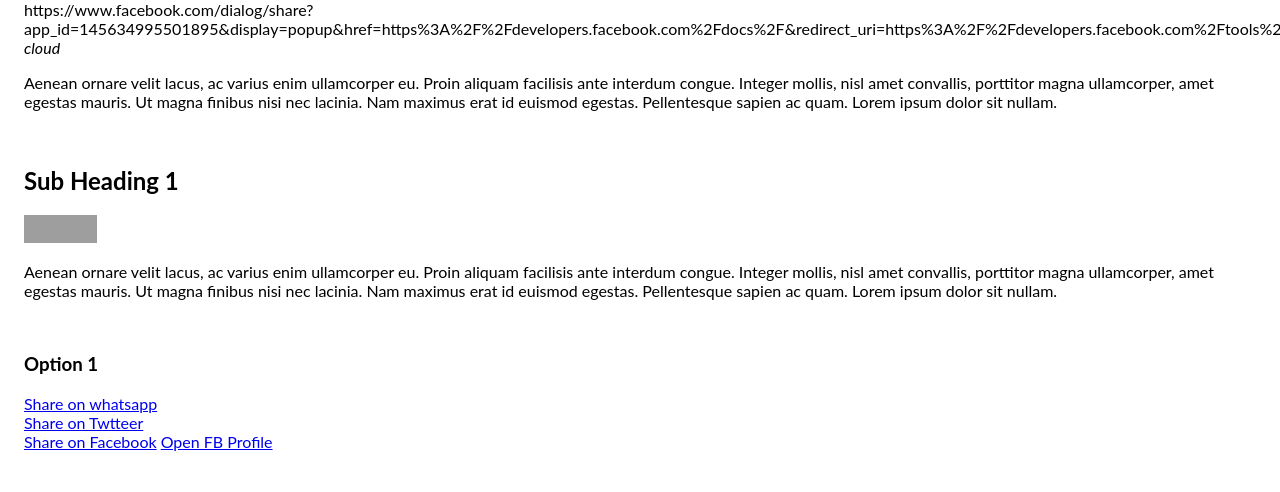
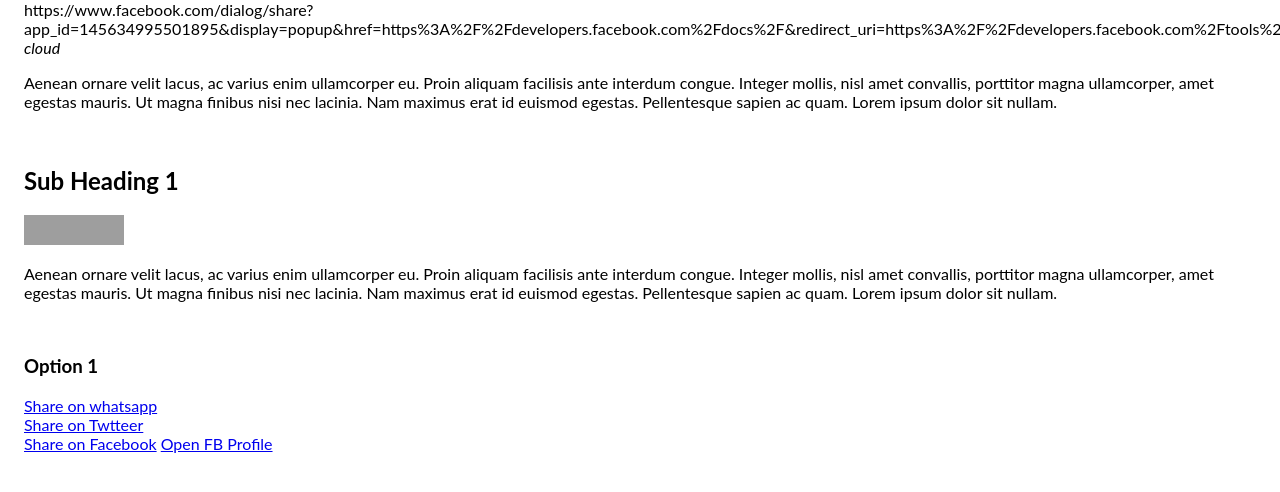
Before and after one commit to nitishkumarverma/MyFirstWebsite, a plain HTML site: page index.html in a window 1280 px wide. Shown: the part 162-654 px from the top of the page. Drawn offline with Linux system fonts and the light colour scheme; grey boxes are pictures that could not be loaded.

Commit message:
initial comit

```diff
--- a/index.html
+++ b/index.html
@@ -98,7 +98,7 @@ body {
 
   <h2>Sub Heading 1</h2>
 
-    <iframe src="https://www.facebook.com/plugins/share_button.php?href=https%3A%2F%2Fdevelopers.facebook.com%2Fdocs%2Fplugins%2F&layout=button&size=large&mobile_iframe=true&width=73&height=28&appId" width="73" height="28" style="border:none;overflow:hidden" scrolling="no" frameborder="0" allowTransparency="true" allow="encrypted-media"></iframe>
+    <iframe src="https://www.facebook.com/plugins/share_button.php?href=https%3A%2F%2Fdevelopers.facebook.com%2Fdocs%2Fplugins%2F&layout=button&size=large&mobile_iframe=true&width=73&height=28&appId" width="100" height="30" style="border:none;overflow:hidden" scrolling="no" frameborder="0" allowTransparency="true" allow="encrypted-media"></iframe>
   <p>Aenean ornare velit lacus, ac varius enim ullamcorper eu. Proin aliquam facilisis ante interdum congue. Integer mollis, nisl amet convallis, porttitor magna ullamcorper, amet egestas mauris. Ut magna finibus nisi nec lacinia. Nam maximus erat id euismod egestas. Pellentesque sapien ac quam. Lorem ipsum dolor sit nullam.</p></br>
 
   <h3>Option 1</h3>
```
